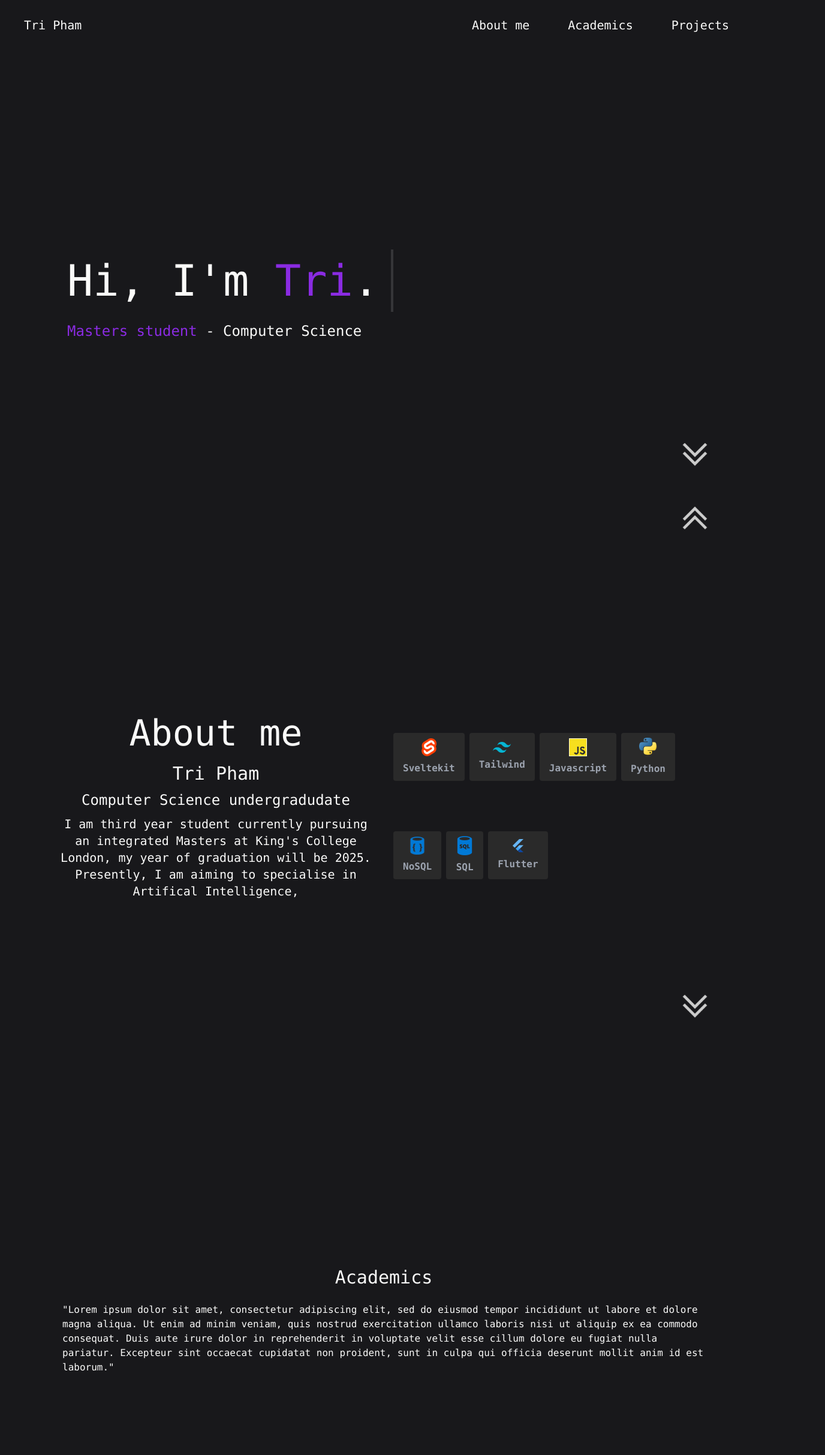
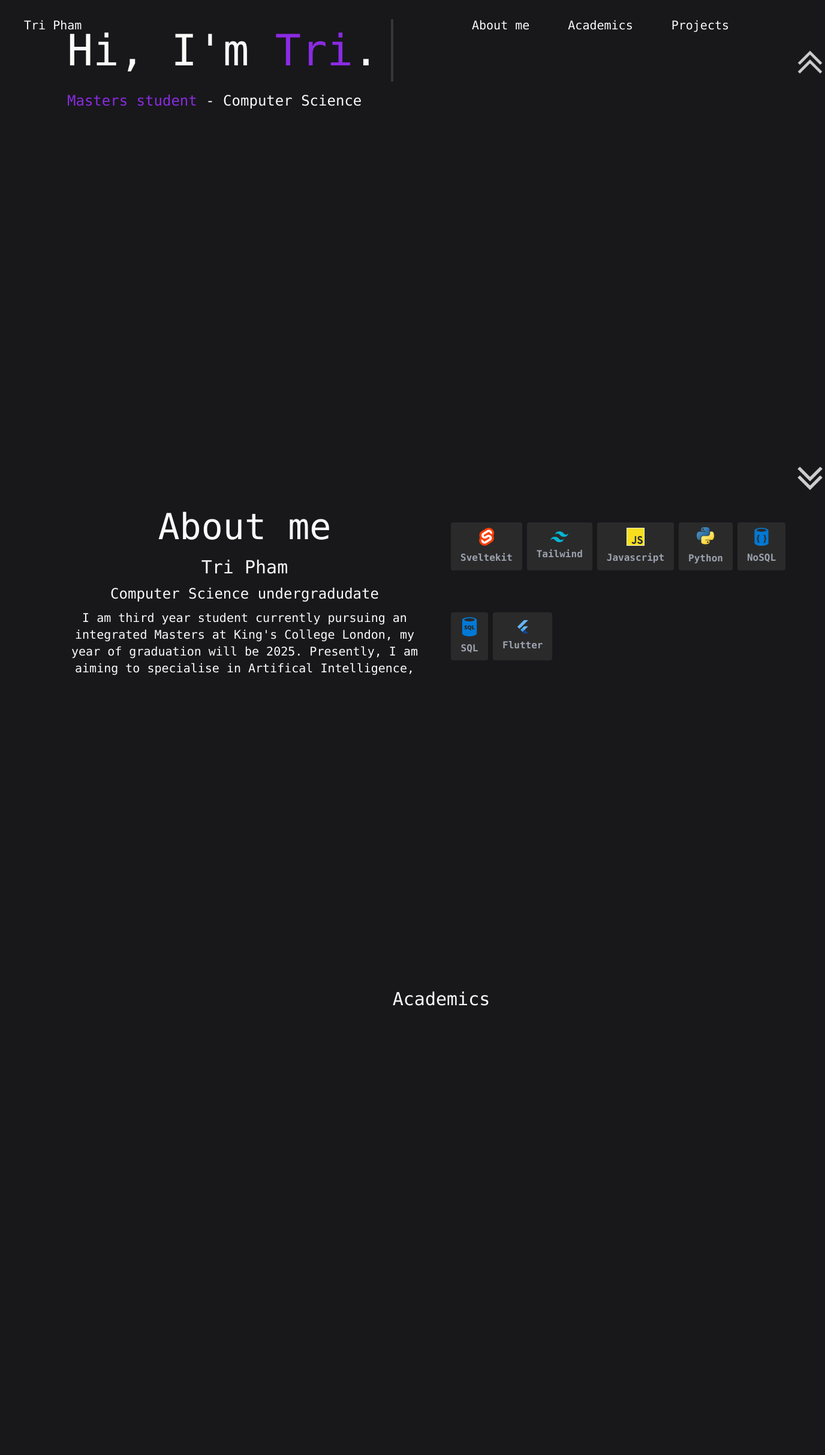
Before and after one commit to tri27pham/CVWebsite, a SvelteKit app: page / in a window 1280 px wide. Shown: the top 2426 px of the page at 60% size, 1376 px wide, since content can reach past the window. Built offline with nearby package versions, Linux system fonts and the light colour scheme; what tailwindcss-animated would draw is missing.

Commit message:
set nav bar to higher z value

```diff
--- a/src/routes/+page.svelte
+++ b/src/routes/+page.svelte
@@ -79,9 +79,9 @@
     {#await pageVisible then value}
         {#if value}
 
-    <div id="top" class="flex flex-col">
+    <div id="top" class="h-screen w-screen relative">
 
-        <nav class="text-white font-mono">
+        <nav class="text-white font-mono absolute z-10">
 
             <div class="z-50 fixed top-7 left-10 text-xl hover:scale-125 transition-transform duration-500  hover:text-purple">
                 <a
@@ -114,8 +114,7 @@
             </div>
         </nav>
 
-        <div id="MainPage"class="relative">
-            <div class=" mt-96"></div>
+        <div id="MainPage"class="h-screen w-screen z-0">
             <div class="w-max " style=" text-align: left;">
                 <h3 class=" p-4 text-center animate-typing overflow-hidden whitespace-nowrap
                     hover:scale-110 transition duration-500
@@ -130,20 +129,14 @@
             <a href="#AboutMe">
                 <img src={downArrow} alt="down-arrow" class="absolute bottom-0 right-0 animate-bounce" width="50">
             </a>
-
-            <div class=" mt-52"></div>
-
         </div>
 
-        <div id="AboutMe"class="relative">
-
-            <div class="mt-96"></div>
-
+        <div id="AboutMe"class="h-screen w-screen z-0">
             <a href="#MainPage">
                 <img src={upArrow} alt="up-arrow" class="absolute top-14 right-0 animate-bounce" width="50">
             </a>
 
-            <div class="flex flex-row space-x-8 ">
+            <div class="flex flex-row space-x-8 columns-2">
                 <div class="flex flex-col items-center w-1/2">
                     <p class="p-4 text-center text-white text-6xl font-mono">
                         About me
@@ -159,7 +152,6 @@
                         integrated Masters at King's College London, my year
                         of graduation will be 2025.
                         Presently, I am aiming to specialise in Artifical Intelligence,
-
                     </p>
                 </div>
 
@@ -197,42 +189,35 @@
                 </div>
             </div>
 
-            <div class="mt-52"></div>
-
             <a href="#Academics">
                 <img src={downArrow} alt="down-arrow" class="absolute bottom-0 right-0 animate-bounce" width="50">
             </a>
 
         </div>
 
-        <div id="Academics"class="relative">
-            <div class="mt-96"></div>
+        <div id="Academics"class="h-screen w-screen z-0">
             <div class="flex flex-col hover:scale-105 scrollable animate-fade-in">
                 <p class="p-4 text-center text-white text-3xl font-mono">
                     Academics
                 </p>
-                <p class="p-2 text-base text-white font-mono">
+                <!-- <p class="p-2 text-base text-white font-mono">
                     "Lorem ipsum dolor sit amet, consectetur adipiscing elit, sed do eiusmod tempor incididunt ut labore et dolore magna aliqua. Ut enim ad minim veniam, quis nostrud exercitation ullamco laboris nisi ut aliquip ex ea commodo consequat. Duis aute irure dolor in reprehenderit in voluptate velit esse cillum dolore eu fugiat nulla pariatur. Excepteur sint occaecat cupidatat non proident, sunt in culpa qui officia deserunt mollit anim id est laborum."
-                </p>
+                </p> -->
             </div>
-            <div class="mt-52"></div>
             <a href="#Projects">
                 <img src={downArrow} alt="down-arrow" class="absolute bottom-0 right-0 animate-bounce" width="50">
             </a>
         </div>
 
-        <div id="Projects">
-            <div class="mt-96"></div>
+        <div id="Projects"class="h-screen w-screen z-0">
             <div>
                 <p class="p-4 text-center text-white text-3xl font-mono">
                     Projects
                 </p>
-                <p class="p-2 text-base text-white font-mono">
+                <!-- <p class="p-2 text-base text-white font-mono">
                     "Lorem ipsum dolor sit amet, consectetur adipiscing elit, sed do eiusmod tempor incididunt ut labore et dolore magna aliqua. Ut enim ad minim veniam, quis nostrud exercitation ullamco laboris nisi ut aliquip ex ea commodo consequat. Duis aute irure dolor in reprehenderit in voluptate velit esse cillum dolore eu fugiat nulla pariatur. Excepteur sint occaecat cupidatat non proident, sunt in culpa qui officia deserunt mollit anim id est laborum."
-                </p>
+                </p> -->
             </div>
-            <div class="mt-64"></div>
-            <div class="mt-96"></div>
         </div>
 
 
```
Also changed, not shown: src/images/swift.png (added), src/images/swift.svg (added).
